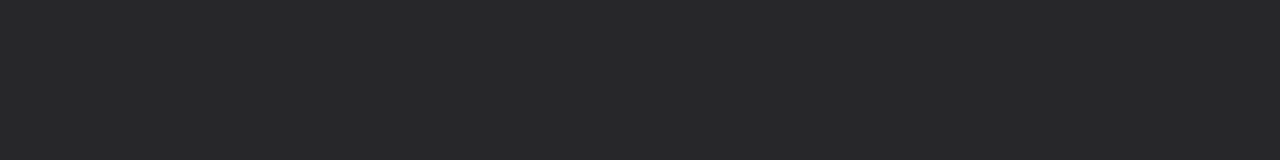
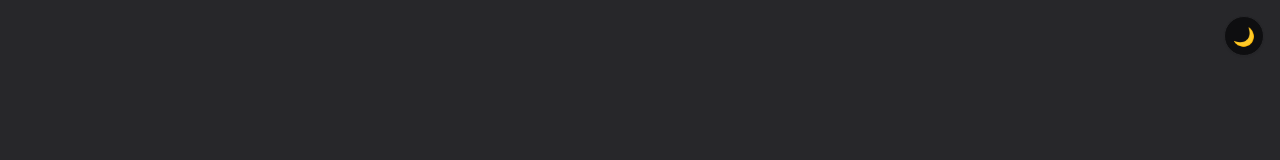
Before and after one commit to leaksopan/SnapMe, a React (Create React App) app: page / in a window 1280 px wide. Shown: the top 160 px of the page. Built offline with nearby package versions, Linux system fonts and the light colour scheme.

Commit message:
Swither tema

```diff
--- a/src/App.js
+++ b/src/App.js
@@ -1,6 +1,7 @@
 import React, { useState, lazy, Suspense, useEffect } from "react";
 import "./App.css";
 import { loadUserPermissions, hasModuleAccess } from "./utils/permissions";
+import { ThemeProvider, useTheme } from "./contexts/ThemeContext";
 
 // Import page components - lazy load untuk optimasi
 import Login from "./pages/Login";
@@ -175,7 +176,25 @@ function App() {
   };
 
   return (
-    <div className="dark flex min-h-screen bg-background">
+    <AppContent
+      currentPage={currentPage}
+      setCurrentPage={setCurrentPage}
+      user={user}
+      userPermissions={userPermissions}
+      sidebarOpen={sidebarOpen}
+      setSidebarOpen={setSidebarOpen}
+      onLogout={handleLogout}
+      renderPage={renderPage}
+    />
+  );
+}
+
+// Separate component to use theme context
+function AppContent({ currentPage, setCurrentPage, user, userPermissions, sidebarOpen, setSidebarOpen, onLogout, renderPage }) {
+  const { theme } = useTheme();
+
+  return (
+    <div className={`${theme} flex min-h-screen bg-background`}>
       <Navigation
         currentPage={currentPage}
         setCurrentPage={setCurrentPage}
@@ -183,7 +202,7 @@ function App() {
         userPermissions={userPermissions}
         isOpen={sidebarOpen}
         setIsOpen={setSidebarOpen}
-        onLogout={handleLogout}
+        onLogout={onLogout}
       />
       <div
         className="w-full transition-all duration-300"
@@ -195,4 +214,12 @@ function App() {
   );
 }
 
-export default App;
+function AppWrapper() {
+  return (
+    <ThemeProvider>
+      <App />
+    </ThemeProvider>
+  );
+}
+
+export default AppWrapper;
--- a/src/components/Navigation.js
+++ b/src/components/Navigation.js
@@ -5,9 +5,11 @@ import { Avatar, AvatarFallback } from './ui/avatar';
 import { Separator } from './ui/separator';
 import { ScrollArea } from './ui/scroll-area';
 import { getAvailablePages } from '../utils/permissions';
+import { useTheme, THEMES } from '../contexts/ThemeContext';
 
 const Navigation = ({ currentPage, setCurrentPage, user, userPermissions, isOpen, setIsOpen, onLogout }) => {
   const [availablePages, setAvailablePages] = useState([]);
+  const { theme, toggleTheme } = useTheme();
 
   useEffect(() => {
     if (user) {
@@ -17,7 +19,7 @@ const Navigation = ({ currentPage, setCurrentPage, user, userPermissions, isOpen
   }, [user, userPermissions]);
 
   return (
-    <div className="dark">
+    <div className={theme}>
       {/* Sidebar */}
       <div
         className={cn(
@@ -96,6 +98,23 @@ const Navigation = ({ currentPage, setCurrentPage, user, userPermissions, isOpen
             ))}
           </div>
         </ScrollArea>
+
+        <Separator />
+
+        {/* Theme Switcher */}
+        <div className="p-2">
+          <Button
+            variant="ghost"
+            className={cn(
+              "w-full justify-start gap-3 h-10 text-foreground hover:bg-accent",
+              !isOpen && "justify-center px-2"
+            )}
+            onClick={toggleTheme}
+          >
+            <span className="text-lg">{THEMES[theme]?.icon}</span>
+            {isOpen && <span className="text-sm">{THEMES[theme]?.name}</span>}
+          </Button>
+        </div>
 
         <Separator />
 
--- /dev/null
+++ b/src/contexts/ThemeContext.js
@@ -0,0 +1,35 @@
+import { createContext, useContext, useState, useEffect } from 'react';
+
+const ThemeContext = createContext();
+
+export const THEMES = {
+    dark: { name: 'Gelap', icon: '🌙' },
+    'light-blue': { name: 'Terang', icon: '☀️' },
+};
+
+export const ThemeProvider = ({ children }) => {
+    const [theme, setTheme] = useState(() => {
+        const saved = localStorage.getItem('snapme-theme');
+        return saved || 'dark';
+    });
+
+    useEffect(() => {
+        localStorage.setItem('snapme-theme', theme);
+    }, [theme]);
+
+    const toggleTheme = () => {
+        setTheme(prev => prev === 'dark' ? 'light-blue' : 'dark');
+    };
+
+    return (
+        <ThemeContext.Provider value={{ theme, setTheme, toggleTheme }}>
+            {children}
+        </ThemeContext.Provider>
+    );
+};
+
+export const useTheme = () => {
+    const context = useContext(ThemeContext);
+    if (!context) throw new Error('useTheme must be used within ThemeProvider');
+    return context;
+};
--- a/src/index.css
+++ b/src/index.css
@@ -47,6 +47,29 @@
     --input: 240 3.7% 15.9%;
     --ring: 240 4.9% 83.9%;
   }
+
+  /* Light Blue Theme - White background with blue accents */
+  .light-blue {
+    --background: 210 40% 98%;
+    --foreground: 217 33% 17%;
+    --card: 0 0% 100%;
+    --card-foreground: 217 33% 17%;
+    --popover: 0 0% 100%;
+    --popover-foreground: 217 33% 17%;
+    --primary: 217 91% 60%;
+    --primary-foreground: 0 0% 100%;
+    --secondary: 214 32% 91%;
+    --secondary-foreground: 217 33% 17%;
+    --muted: 214 32% 91%;
+    --muted-foreground: 215 16% 47%;
+    --accent: 214 32% 91%;
+    --accent-foreground: 217 33% 17%;
+    --destructive: 0 84% 60%;
+    --destructive-foreground: 0 0% 100%;
+    --border: 214 32% 85%;
+    --input: 214 32% 85%;
+    --ring: 217 91% 60%;
+  }
 }
 
 @layer base {
--- a/src/pages/Karyawan.js
+++ b/src/pages/Karyawan.js
@@ -178,7 +178,7 @@ const Karyawan = ({ user }) => {
   const kasirUsers = users.filter((u) => u.role === "kasir");
 
   return (
-    <div className="dark h-screen flex flex-col bg-background">
+    <div className="h-screen flex flex-col bg-background">
       <div className="flex-1 p-4 overflow-auto">
         {/* Header */}
         <div className="flex items-center justify-between mb-6">
--- a/src/pages/Kasir.js
+++ b/src/pages/Kasir.js
@@ -177,7 +177,7 @@ const Kasir = ({ user }) => {
   };
 
   return (
-    <div className="dark h-screen flex flex-col bg-background">
+    <div className="h-screen flex flex-col bg-background">
       {/* Price Modal */}
       {showPriceInput && (
         <PriceModal
--- a/src/pages/Login.js
+++ b/src/pages/Login.js
@@ -5,11 +5,13 @@ import { Button } from "../components/ui/button";
 import { Card, CardContent } from "../components/ui/card";
 import { Input } from "../components/ui/input";
 import { Label } from "../components/ui/label";
+import { useTheme, THEMES } from "../contexts/ThemeContext";
 
 const Login = ({ onLogin }) => {
   const [loginForm, setLoginForm] = useState({ username: "", password: "" });
   const [loading, setLoading] = useState(false);
   const [errorMessage, setErrorMessage] = useState("");
+  const { theme, toggleTheme } = useTheme();
 
   const handleLogin = async (e) => {
     e.preventDefault();
@@ -42,7 +44,16 @@ const Login = ({ onLogin }) => {
   };
 
   return (
-    <div className="dark">
+    <div className={theme}>
+      {/* Theme Switcher */}
+      <Button
+        variant="ghost"
+        size="icon"
+        onClick={toggleTheme}
+        className="fixed top-4 right-4 z-50 h-10 w-10 rounded-full bg-background/80 backdrop-blur-sm border shadow-sm"
+      >
+        <span className="text-lg">{THEMES[theme]?.icon}</span>
+      </Button>
       <div className="bg-muted flex min-h-svh flex-col items-center justify-center p-6 md:p-10">
         <div className="w-full max-w-sm md:max-w-4xl">
           <div className={cn("flex flex-col gap-6")}>
```
